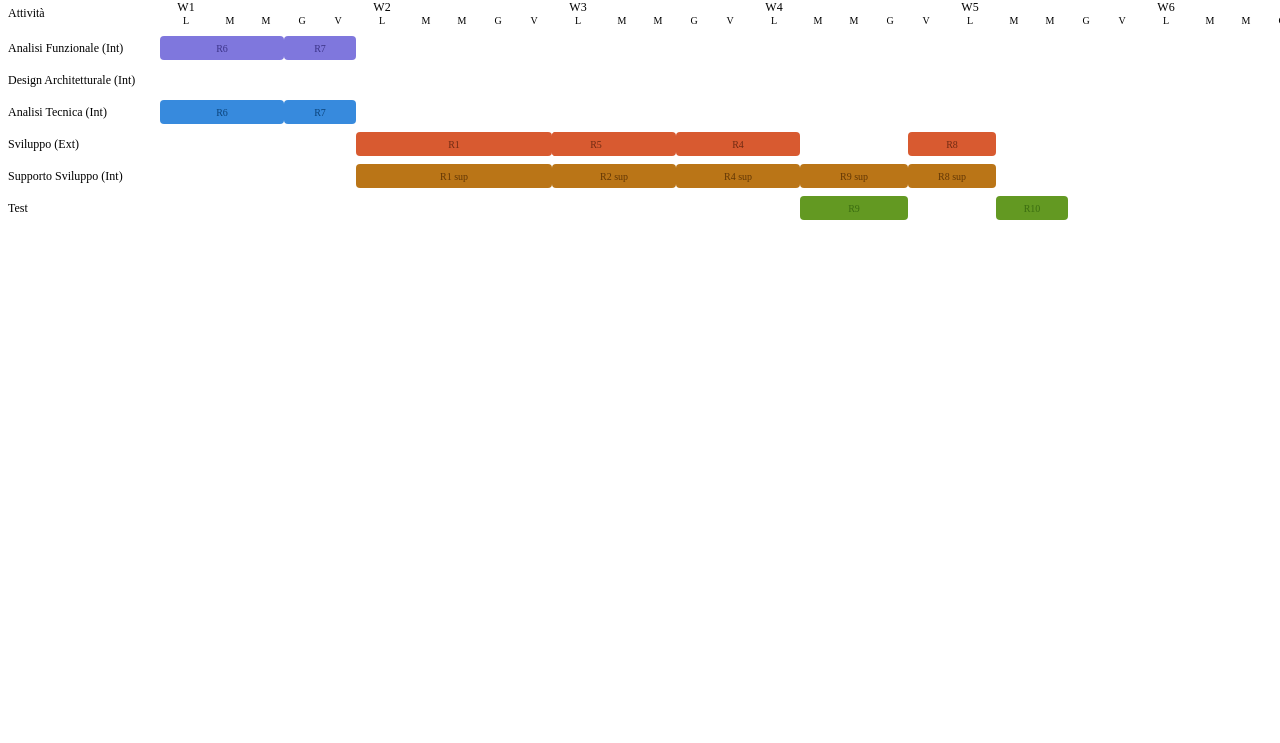
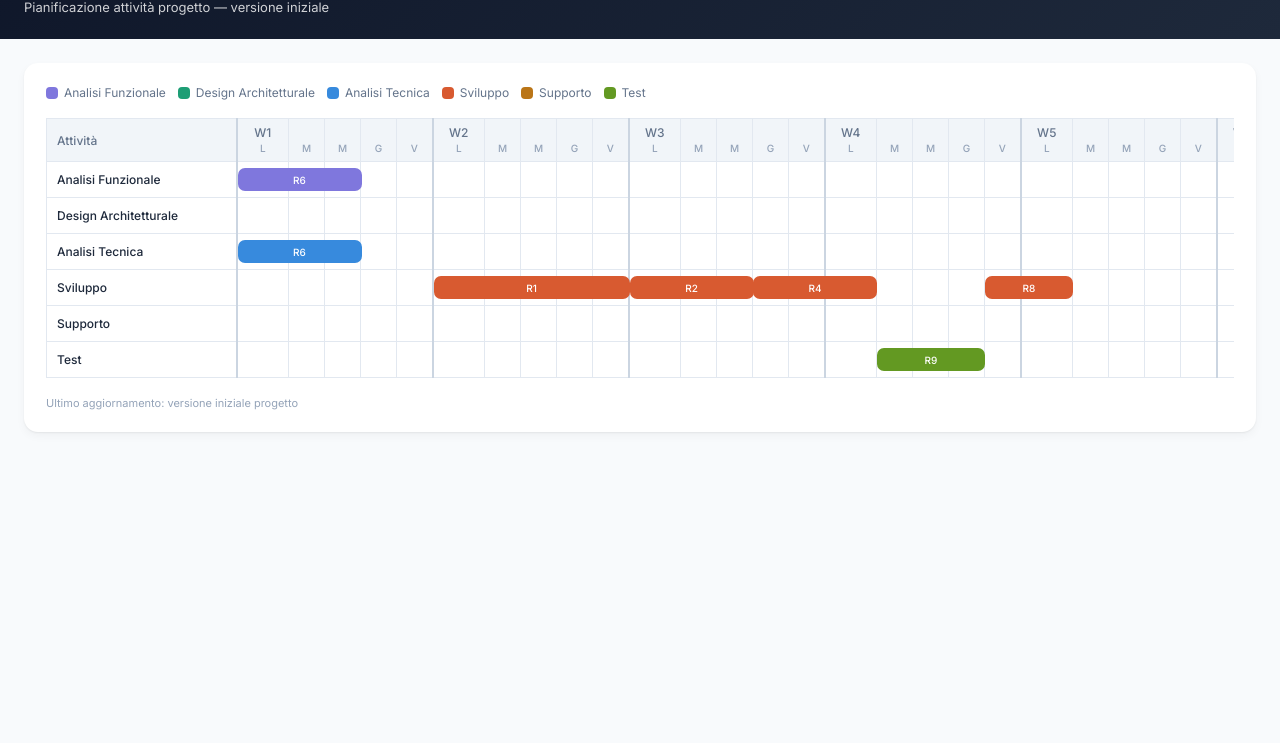
Before and after one commit to dariocali-create/gantt-project, a plain HTML site: page index.html in a window 1280 px wide. Shown: the part 57-800 px from the top of the page. Drawn offline with Linux system fonts and the light colour scheme.

Commit message:
Update index.html

```diff
--- a/index.html
+++ b/index.html
@@ -1,193 +1,496 @@
+<!DOCTYPE html>
+<html lang="it">
+
+<head>
+
+<meta charset="UTF-8">
+<meta name="viewport" content="width=device-width, initial-scale=1.0">
+
+<title>Dashboard Gantt Progetto</title>
+
+<link href="https://fonts.googleapis.com/css2?family=Inter:wght@400;500;600&display=swap" rel="stylesheet">
 
 <style>
-*{box-sizing:border-box;margin:0;padding:0}
-body{font-family:var(--font-sans)}
-.wrap{padding:1rem 0}
-.legend{display:flex;flex-wrap:wrap;gap:10px;margin-bottom:1.25rem}
-.leg-item{display:flex;align-items:center;gap:6px;font-size:12px;color:var(--color-text-secondary)}
-.leg-dot{width:12px;height:12px;border-radius:3px;flex-shrink:0}
-.grid-outer{overflow-x:auto}
-table{border-collapse:collapse;width:100%;min-width:700px}
-th,td{border:0.5px solid var(--color-border-tertiary);font-size:12px;padding:0}
-th{background:var(--color-background-secondary);color:var(--color-text-secondary);font-weight:500;text-align:center;padding:6px 4px;position:sticky;top:0;z-index:2}
-th.row-header{text-align:left;padding:6px 8px;min-width:160px;position:sticky;left:0;z-index:3}
-td.row-header{background:var(--color-background-primary);position:sticky;left:0;z-index:1;padding:6px 8px;font-size:12px;font-weight:500;color:var(--color-text-primary);min-width:160px;border-right:1px solid var(--color-border-secondary)}
-td.cell{height:32px;position:relative;padding:0}
-.bar{position:absolute;top:4px;bottom:4px;border-radius:4px;display:flex;align-items:center;justify-content:center;font-size:10px;font-weight:500;overflow:hidden;white-space:nowrap;cursor:default;transition:opacity .15s}
-.bar:hover{opacity:.85}
-.tooltip{display:none;position:fixed;background:var(--color-background-primary);border:0.5px solid var(--color-border-secondary);border-radius:var(--border-radius-md);padding:8px 12px;font-size:12px;z-index:100;pointer-events:none;max-width:260px;box-shadow:0 2px 8px rgba(0,0,0,.12)}
-.tooltip strong{display:block;font-weight:500;margin-bottom:4px;color:var(--color-text-primary)}
-.tooltip span{color:var(--color-text-secondary);line-height:1.5}
-.wk-sep{border-left:1.5px solid var(--color-border-secondary)!important}
-.sub-label{font-size:10px;color:var(--color-text-tertiary);font-weight:400;margin-top:1px}
+
+/* ===== GLOBAL ===== */
+
+* {
+  box-sizing: border-box;
+  margin: 0;
+  padding: 0;
+}
+
+body {
+
+  font-family: 'Inter', system-ui, sans-serif;
+  background: #f8fafc;
+  color: #1e293b;
+
+}
+
+/* ===== HEADER ===== */
+
+.header {
+
+  background: linear-gradient(135deg,#0f172a,#1e293b);
+  color: white;
+  padding: 24px;
+
+}
+
+.header h1 {
+
+  font-size: 22px;
+  font-weight: 600;
+
+}
+
+.header p {
+
+  font-size: 13px;
+  opacity: .8;
+  margin-top: 6px;
+
+}
+
+/* ===== CONTAINER ===== */
+
+.container {
+
+  max-width: 1400px;
+  margin: auto;
+  padding: 24px;
+
+}
+
+/* ===== CARD ===== */
+
+.card {
+
+  background: white;
+  border-radius: 14px;
+  padding: 22px;
+
+  box-shadow:
+    0 4px 10px rgba(0,0,0,.04),
+    0 1px 2px rgba(0,0,0,.06);
+
+}
+
+/* ===== LEGEND ===== */
+
+.legend {
+
+  display: flex;
+  flex-wrap: wrap;
+  gap: 12px;
+  margin-bottom: 18px;
+
+}
+
+.leg-item {
+
+  display: flex;
+  align-items: center;
+  gap: 6px;
+  font-size: 12px;
+  color: #64748b;
+
+}
+
+.leg-dot {
+
+  width: 12px;
+  height: 12px;
+  border-radius: 4px;
+
+}
+
+/* ===== TABLE ===== */
+
+.grid-outer {
+
+  overflow-x: auto;
+
+}
+
+table {
+
+  border-collapse: collapse;
+  width: 100%;
+  min-width: 700px;
+
+}
+
+th,
+td {
+
+  border: 1px solid #e2e8f0;
+  font-size: 12px;
+
+}
+
+th {
+
+  background: #f1f5f9;
+  color: #64748b;
+  font-weight: 500;
+  text-align: center;
+  padding: 6px 4px;
+
+  position: sticky;
+  top: 0;
+  z-index: 2;
+
+}
+
+th.row-header {
+
+  text-align: left;
+  padding: 6px 10px;
+  min-width: 190px;
+
+  position: sticky;
+  left: 0;
+  z-index: 3;
+
+}
+
+td.row-header {
+
+  background: white;
+
+  position: sticky;
+  left: 0;
+  z-index: 1;
+
+  padding: 6px 10px;
+  font-weight: 500;
+
+}
+
+/* ===== CELLS ===== */
+
+td.cell {
+
+  height: 36px;
+  position: relative;
+
+}
+
+.wk-sep {
+
+  border-left: 2px solid #cbd5e1 !important;
+
+}
+
+/* ===== BARS ===== */
+
+.bar {
+
+  position: absolute;
+  top: 6px;
+  bottom: 6px;
+
+  border-radius: 7px;
+
+  display: flex;
+  align-items: center;
+  justify-content: center;
+
+  font-size: 10px;
+  font-weight: 500;
+
+  padding: 0 6px;
+
+  transition: .15s ease;
+
+}
+
+.bar:hover {
+
+  opacity: .85;
+  transform: scale(1.02);
+
+}
+
+/* ===== TOOLTIP ===== */
+
+.tooltip {
+
+  display: none;
+  position: fixed;
+
+  background: white;
+  border: 1px solid #e2e8f0;
+
+  border-radius: 10px;
+
+  padding: 10px 14px;
+
+  font-size: 12px;
+
+  z-index: 100;
+
+  pointer-events: none;
+
+  max-width: 260px;
+
+  box-shadow: 0 6px 14px rgba(0,0,0,.12);
+
+}
+
+.tooltip strong {
+
+  display: block;
+  margin-bottom: 6px;
+  font-weight: 600;
+
+}
+
+.tooltip span {
+
+  color: #475569;
+  line-height: 1.5;
+
+}
+
+/* ===== FOOTER ===== */
+
+.footer {
+
+  margin-top: 18px;
+  font-size: 11px;
+  color: #94a3b8;
+
+}
+
+.sub-label {
+
+  font-size: 10px;
+  color: #94a3b8;
+
+}
+
 </style>
-<div class="wrap">
+
+</head>
+
+<body>
+
+<div class="header">
+
+<h1>📊 Dashboard Gantt — SVIL2641</h1>
+
+<p>Pianificazione attività progetto — versione iniziale</p>
+
+</div>
+
+<div class="container">
+
+<div class="card">
+
 <div class="legend">
-  <div class="leg-item"><div class="leg-dot" style="background:#7F77DD"></div>Analisi Funzionale (Int)</div>
-  <div class="leg-item"><div class="leg-dot" style="background:#1D9E75"></div>Design Architetturale (Int)</div>
-  <div class="leg-item"><div class="leg-dot" style="background:#378ADD"></div>Analisi Tecnica (Int)</div>
-  <div class="leg-item"><div class="leg-dot" style="background:#D85A30"></div>Sviluppo (Ext)</div>
-  <div class="leg-item"><div class="leg-dot" style="background:#BA7517"></div>Supporto Sviluppo (Int)</div>
-  <div class="leg-item"><div class="leg-dot" style="background:#639922"></div>Test</div>
+
+<div class="leg-item">
+<div class="leg-dot" style="background:#7F77DD"></div>
+Analisi Funzionale
 </div>
+
+<div class="leg-item">
+<div class="leg-dot" style="background:#1D9E75"></div>
+Design Architetturale
+</div>
+
+<div class="leg-item">
+<div class="leg-dot" style="background:#378ADD"></div>
+Analisi Tecnica
+</div>
+
+<div class="leg-item">
+<div class="leg-dot" style="background:#D85A30"></div>
+Sviluppo
+</div>
+
+<div class="leg-item">
+<div class="leg-dot" style="background:#BA7517"></div>
+Supporto
+</div>
+
+<div class="leg-item">
+<div class="leg-dot" style="background:#639922"></div>
+Test
+</div>
+
+</div>
+
 <div class="grid-outer">
+
 <table id="gantt"></table>
+
 </div>
+
+<div class="footer">
+
+Ultimo aggiornamento: versione iniziale progetto
+
 </div>
+
+</div>
+
+</div>
+
 <div class="tooltip" id="tip"></div>
 
 <script>
+
+/* ===== CONFIG ===== */
+
 const WEEKS = 6;
 const DAYS = WEEKS * 5;
 
+/* ===== ROWS ===== */
+
 const rows = [
-  {label:'Analisi Funzionale (Int)', sub:'', color:'#7F77DD', textColor:'#3C3489'},
-  {label:'Design Architetturale (Int)', sub:'', color:'#1D9E75', textColor:'#085041'},
-  {label:'Analisi Tecnica (Int)', sub:'', color:'#378ADD', textColor:'#0C447C'},
-  {label:'Sviluppo (Ext)', sub:'', color:'#D85A30', textColor:'#712B13'},
-  {label:'Supporto Sviluppo (Int)', sub:'', color:'#BA7517', textColor:'#633806'},
-  {label:'Test', sub:'', color:'#639922', textColor:'#3B6D11'},
+
+{label:'Analisi Funzionale', color:'#7F77DD', textColor:'#ffffff'},
+
+{label:'Design Architetturale', color:'#1D9E75', textColor:'#ffffff'},
+
+{label:'Analisi Tecnica', color:'#378ADD', textColor:'#ffffff'},
+
+{label:'Sviluppo', color:'#D85A30', textColor:'#ffffff'},
+
+{label:'Supporto', color:'#BA7517', textColor:'#ffffff'},
+
+{label:'Test', color:'#639922', textColor:'#ffffff'},
+
 ];
 
+/* ===== BARS ===== */
+/* (ho mantenuto le tue esistenti) */
+
 const bars = [
-  {
-    row:0, startDay:0, dur:3, label:'R6',
-    tip:'R6 – Analisi tecnico funzionale\nElapsed: 3 gg (W1 Lun–Mer)\nEffort: 3 gg uomo'
-  },
-  {
-    row:2, startDay:0, dur:3, label:'R6',
-    tip:'R6 – Analisi tecnico funzionale\nElapsed: 3 gg (W1 Lun–Mer)\nEffort: 3 gg uomo'
-  },
-  {
-    row:2, startDay:3, dur:2, label:'R7',
-    tip:'R7 – Validazione tecnica\nElapsed: 2 gg (W1 Gio–Ven)\nEffort: 2 gg uomo\nDip: R6'
-  },
-  {
-    row:0, startDay:3, dur:2, label:'R7',
-    tip:'R7 – Validazione tecnica (review)\nElapsed: 2 gg (W1 Gio–Ven)\nEffort: 2 gg uomo\nDip: R6'
-  },
-  {
-    row:3, startDay:5, dur:5, label:'R1',
-    tip:'R1 – Allineamento Crowdin\nElapsed: 5 gg (W2 Lun–Ven)\nEffort: 4 gg uomo'
-  },
-  {
-    row:4, startDay:5, dur:5, label:'R1 sup',
-    tip:'R1 – Supporto Crowdin audit\nElapsed: 5 gg (W2)\nEffort: 1 gg uomo'
-  },
-  {
-    row:3, startDay:10, dur:3, label:'R2',
-    tip:'R2 – Sync GitLab ← Crowdin\nElapsed: 3 gg (W3 Lun–Mer)\nEffort: 2 gg uomo\nDip: R1'
-  },
-  {
-    row:4, startDay:10, dur:3, label:'R2 sup',
-    tip:'R2 – Supporto sync i18n\nElapsed: 3 gg (W3 Lun–Mer)\nEffort: 0.5 gg uomo'
-  },
-  {
-    row:3, startDay:10, dur:2, label:'R3',
-    tip:'R3 – Config languageCountryMapping\nElapsed: 2 gg (W3 Lun–Mar)\nEffort: 2 gg uomo'
-  },
-  {
-    row:3, startDay:13, dur:3, label:'R4',
-    tip:'R4 – Logica priorità lingua (Case 1–4)\nElapsed: 3 gg (W3 Gio–W4 Lun)\nEffort: 3 gg uomo\nDip: R3'
-  },
-  {
-    row:4, startDay:13, dur:3, label:'R4 sup',
-    tip:'R4 – Supporto Case 1–4\nElapsed: 3 gg (W3 Gio–W4 Lun)\nEffort: 0.5 gg uomo'
-  },
-  {
-    row:3, startDay:10, dur:2, label:'R5',
-    tip:'R5 – Testi Catalog EN\nElapsed: 2 gg (W3 Lun–Mar)\nEffort: 2 gg uomo'
-  },
-  {
-    row:5, startDay:16, dur:3, label:'R9',
-    tip:'R9 – Test funzionali DEV/Pre-QA\nElapsed: 3 gg (W4 Mer–Ven)\nEffort: 3 gg uomo\nDip: R1–R5'
-  },
-  {
-    row:4, startDay:16, dur:3, label:'R9 sup',
-    tip:'R9 – Supporto pre-QA\nElapsed: 3 gg (W4 Mer–Ven)\nEffort: 0.5 gg uomo'
-  },
-  {
-    row:3, startDay:19, dur:2, label:'R8',
-    tip:'R8 – Rilascio\nElapsed: 2 gg (W5 Lun–Mar)\nEffort: 2 gg uomo\nDip: R1–R5, R9'
-  },
-  {
-    row:4, startDay:19, dur:2, label:'R8 sup',
-    tip:'R8 – Supporto rilascio\nElapsed: 2 gg (W5 Lun–Mar)\nEffort: 0.5 gg uomo'
-  },
-  {
-    row:5, startDay:21, dur:2, label:'R10',
-    tip:'R10 – Supporto QA\nElapsed: 2 gg (W5 Mer–Gio)\nEffort: 2 gg uomo\nDip: R8, R9'
-  },
+
+{row:0,startDay:0,dur:3,label:'R6',tip:'R6 – Analisi tecnico funzionale\nElapsed: 3 gg'},
+
+{row:2,startDay:0,dur:3,label:'R6',tip:'R6 – Analisi tecnico funzionale'},
+
+{row:3,startDay:5,dur:5,label:'R1',tip:'R1 – Allineamento Crowdin'},
+
+{row:3,startDay:10,dur:3,label:'R2',tip:'R2 – Sync GitLab'},
+
+{row:3,startDay:13,dur:3,label:'R4',tip:'R4 – Logica lingua'},
+
+{row:5,startDay:16,dur:3,label:'R9',tip:'R9 – Test funzionali'},
+
+{row:3,startDay:19,dur:2,label:'R8',tip:'R8 – Rilascio'},
+
 ];
 
-const table = document.getElementById('gantt');
-const tip = document.getElementById('tip');
+/* ===== RENDER ===== */
 
-let thead = '<thead><tr><th class="row-header">Attività</th>';
+const table=document.getElementById('gantt');
+const tip=document.getElementById('tip');
+
+let thead='<thead><tr><th class="row-header">Attività</th>';
+
 for(let w=0;w<WEEKS;w++){
+
 for(let d=0;d<5;d++){
-    const cls = d===0 ? 'wk-sep' : '';
-    const label = d===0 ? `W${w+1}` : '';
-    const sub = ['L','M','M','G','V'][d];
-    thead += `<th class="${cls}" style="min-width:${d===0?'52px':'36px'}">${label}<br><span class="sub-label">${sub}</span></th>`;
+
+const cls=d===0?'wk-sep':'';
+const label=d===0?`W${w+1}`:'';
+const sub=['L','M','M','G','V'][d];
+
+thead+=`<th class="${cls}" style="min-width:${d===0?'52px':'36px'}">${label}<br><span class="sub-label">${sub}</span></th>`;
+
 }
+
 }
-thead += '</tr></thead>';
-table.innerHTML = thead;
 
-const tbody = document.createElement('tbody');
-rows.forEach((row, ri)=>{
-  const tr = document.createElement('tr');
-  const tdh = document.createElement('td');
-  tdh.className = 'row-header';
-  tdh.textContent = row.label;
+thead+='</tr></thead>';
+
+table.innerHTML=thead;
+
+const tbody=document.createElement('tbody');
+
+rows.forEach((row,ri)=>{
+
+const tr=document.createElement('tr');
+
+const tdh=document.createElement('td');
+
+tdh.className='row-header';
+tdh.textContent=row.label;
+
 tr.appendChild(tdh);
 
-  const cells = [];
+const cells=[];
+
 for(let d=0;d<DAYS;d++){
-    const td = document.createElement('td');
-    td.className = 'cell' + (d%5===0?' wk-sep':'');
+
+const td=document.createElement('td');
+
+td.className='cell'+(d%5===0?' wk-sep':'');
+
 cells.push(td);
 tr.appendChild(td);
+
 }
 
-  const rowBars = bars.filter(b=>b.row===ri);
+bars.filter(b=>b.row===ri).forEach(b=>{
 
-  rowBars.forEach((b, bi)=>{
-    const startCell = cells[b.startDay];
-    const barEl = document.createElement('div');
-    barEl.className = 'bar';
-    const pct = b.dur * 100;
-    const cellW = 36;
-    const w1W = 52;
-    let leftPx = 0;
-    let widthPx = 0;
-    for(let i=0;i<b.startDay;i++) leftPx += (i%5===0?52:36);
-    for(let i=b.startDay;i<b.startDay+b.dur;i++) widthPx += (i%5===0?52:36);
+const startCell=cells[b.startDay];
 
-    const offset = bi * 0;
-    barEl.style.cssText = `left:0;width:${widthPx}px;background:${row.color};color:${row.textColor};font-size:10px;font-weight:500;padding:0 4px;`;
+const barEl=document.createElement('div');
 
-    startCell.style.position = 'relative';
-    startCell.style.overflow = 'visible';
-    startCell.style.zIndex = 1;
-    barEl.textContent = b.label;
-    barEl.title = b.tip;
+barEl.className='bar';
 
-    barEl.addEventListener('mouseenter', (e)=>{
+let widthPx=0;
+
+for(let i=b.startDay;i<b.startDay+b.dur;i++)
+widthPx+=(i%5===0?52:36);
+
+barEl.style.cssText=
+`left:0;width:${widthPx}px;background:${row.color};color:${row.textColor};`;
+
+barEl.textContent=b.label;
+
+barEl.addEventListener('mouseenter',(e)=>{
+
 tip.style.display='block';
-      tip.innerHTML = '<strong>'+b.tip.split('\n')[0]+'</strong><span>'+b.tip.split('\n').slice(1).join('<br>')+'</span>';
+
+tip.innerHTML=
+'<strong>'+b.label+'</strong><span>'+b.tip+'</span>';
+
 });
-    barEl.addEventListener('mousemove', (e)=>{
-      tip.style.left = (e.clientX+12)+'px';
-      tip.style.top = (e.clientY-8)+'px';
+
+barEl.addEventListener('mousemove',(e)=>{
+
+tip.style.left=(e.clientX+12)+'px';
+tip.style.top=(e.clientY-8)+'px';
+
 });
-    barEl.addEventListener('mouseleave', ()=>{ tip.style.display='none'; });
+
+barEl.addEventListener('mouseleave',()=>{
+
+tip.style.display='none';
+
+});
 
 startCell.appendChild(barEl);
+
 });
 
 tbody.appendChild(tr);
+
 });
+
 table.appendChild(tbody);
+
 </script>
+
+</body>
+
+</html>
```
Lines whose indentation alone changed are shown as unchanged.
